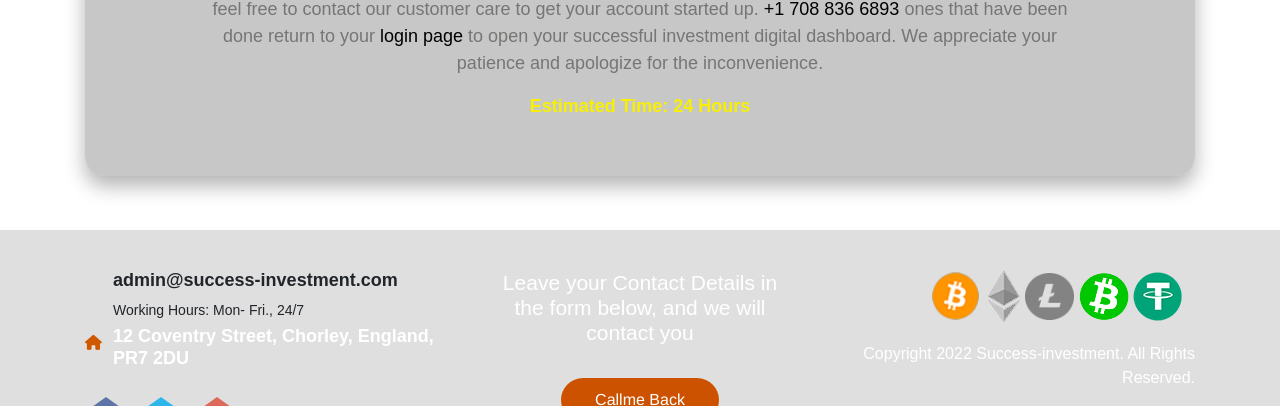
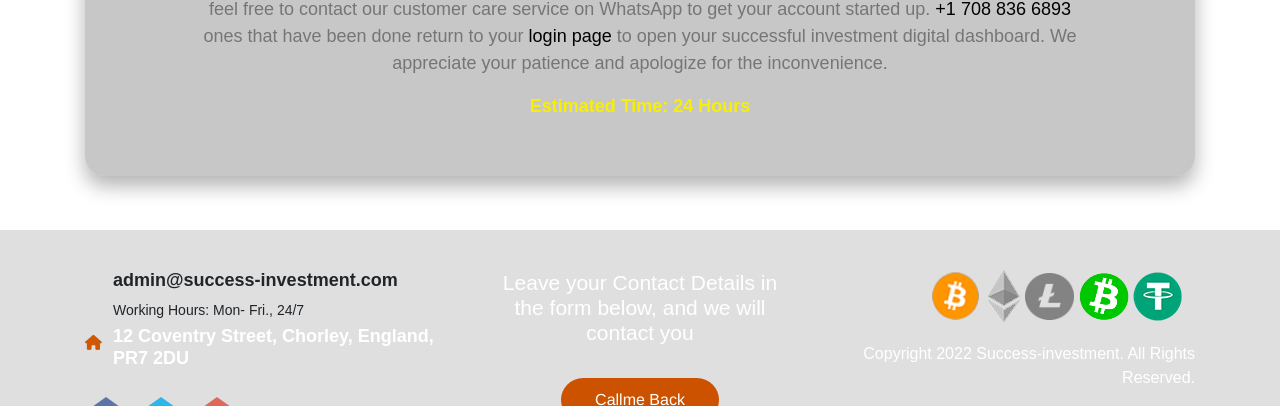
Before and after one commit to successful-investment/.com, a plain HTML site: page page.html in a window 1280 px wide. Shown: the part 601-1007 px from the top of the page. Drawn offline with nearby package versions, Linux system fonts and the light colour scheme; a script that the page names is missing.

Commit message:
Update page.html

```diff
--- a/page.html
+++ b/page.html
@@ -239,7 +239,7 @@
             <img src="repair.png" alt="Maintenance Icon" class="maintenance-icon">
             <h1>Welcome To Success-investment!</h1>
             <p>
-                feel free to contact our customer care to get your account started up.
+                feel free to contact our customer care service on WhatsApp to get your account started up.
     <a href="https://wa.me/qr/JTVC3JGS4HX3F1">+1 708 836 6893</a> ones that have been done return to your <a href="-login.html"> login page </a> to open your successful investment digital dashboard.
                 We appreciate your patience and apologize for the inconvenience.
             </p>
```
